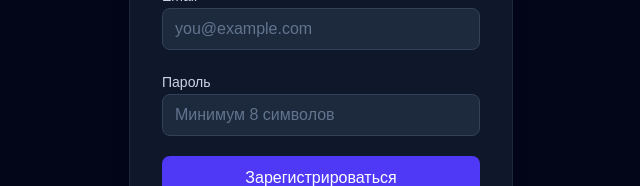
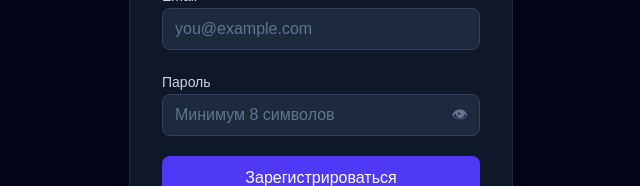
Before and after one commit to whyalohadance/habit-graph, a Next.js app: page /register in a window 1280 px wide. Shown: the part 369-555 px from the top of the page, without its empty margins (319-959 px from the left). Built offline with nearby package versions, Linux system fonts and the light colour scheme.

Commit message:
Add password visibility toggle and inline validation to auth forms

```diff
--- a/app/login/page.tsx
+++ b/app/login/page.tsx
@@ -11,6 +11,7 @@ export default function LoginPage() {
   const [password, setPassword] = useState("");
   const [error, setError] = useState("");
   const [loading, setLoading] = useState(false);
+  const [showPassword, setShowPassword] = useState(false);
 
   const handleSubmit = async (e: React.FormEvent) => {
     e.preventDefault();
@@ -64,20 +65,30 @@ export default function LoginPage() {
 
         <div className="space-y-1">
           <label className="text-sm font-medium text-slate-300">Пароль</label>
+          <div className="relative">
             <input
-            type="password"
+              type={showPassword ? "text" : "password"}
               placeholder="••••••••"
               required
               value={password}
               onChange={(e) => setPassword(e.target.value)}
-            className="w-full rounded-lg border border-slate-700 bg-slate-800 px-3 py-2 text-white placeholder-slate-500 outline-none focus:border-indigo-500 focus:ring-1 focus:ring-indigo-500"
+              className="w-full rounded-lg border border-slate-700 bg-slate-800 px-3 py-2 pr-10 text-white placeholder-slate-500 outline-none focus:border-indigo-500 focus:ring-1 focus:ring-indigo-500"
             />
+            <button
+              type="button"
+              onClick={() => setShowPassword(!showPassword)}
+              className="absolute right-3 top-1/2 -translate-y-1/2 text-slate-500 hover:text-slate-300"
+              tabIndex={-1}
+            >
+              {showPassword ? "🙈" : "👁"}
+            </button>
+          </div>
         </div>
 
         <button
           type="submit"
           disabled={loading}
-          className="w-full rounded-lg bg-indigo-600 py-2.5 font-medium text-white transition hover:bg-indigo-500 disabled:opacity-50"
+          className="w-full rounded-lg bg-indigo-600 py-2.5 font-medium text-white transition hover:bg-indigo-500 disabled:cursor-not-allowed disabled:opacity-50"
         >
           {loading ? "Входим..." : "Войти"}
         </button>
--- a/app/register/page.tsx
+++ b/app/register/page.tsx
@@ -11,18 +11,32 @@ export default function RegisterPage() {
   const [name, setName] = useState("");
   const [error, setError] = useState("");
   const [loading, setLoading] = useState(false);
+  const [showPassword, setShowPassword] = useState(false);
+
+  const passwordTooShort = password.length > 0 && password.length < 8;
+  const emailInvalid =
+    email.length > 0 && !/^[^\s@]+@[^\s@]+\.[^\s@]+$/.test(email);
+
+  const canSubmit =
+    email.length > 0 &&
+    password.length >= 8 &&
+    !emailInvalid;
 
   const handleSubmit = async (e: React.FormEvent) => {
     e.preventDefault();
     setError("");
+
+    if (!canSubmit) {
+      setError("Проверь email и пароль (минимум 8 символов)");
+      return;
+    }
+
     setLoading(true);
-
     const res = await fetch("/api/register", {
       method: "POST",
       headers: { "Content-Type": "application/json" },
       body: JSON.stringify({ email, password, name }),
     });
-
     setLoading(false);
 
     if (!res.ok) {
@@ -72,26 +86,52 @@ export default function RegisterPage() {
             required
             value={email}
             onChange={(e) => setEmail(e.target.value)}
-            className="w-full rounded-lg border border-slate-700 bg-slate-800 px-3 py-2 text-white placeholder-slate-500 outline-none focus:border-indigo-500 focus:ring-1 focus:ring-indigo-500"
+            className={`w-full rounded-lg border bg-slate-800 px-3 py-2 text-white placeholder-slate-500 outline-none focus:ring-1 ${
+              emailInvalid
+                ? "border-red-500/50 focus:border-red-500 focus:ring-red-500"
+                : "border-slate-700 focus:border-indigo-500 focus:ring-indigo-500"
+            }`}
           />
+          {emailInvalid && (
+            <p className="text-xs text-red-400">Похоже, email введён неверно</p>
+          )}
         </div>
 
         <div className="space-y-1">
           <label className="text-sm font-medium text-slate-300">Пароль</label>
+          <div className="relative">
             <input
-            type="password"
+              type={showPassword ? "text" : "password"}
               placeholder="Минимум 8 символов"
               required
               value={password}
               onChange={(e) => setPassword(e.target.value)}
-            className="w-full rounded-lg border border-slate-700 bg-slate-800 px-3 py-2 text-white placeholder-slate-500 outline-none focus:border-indigo-500 focus:ring-1 focus:ring-indigo-500"
+              className={`w-full rounded-lg border bg-slate-800 px-3 py-2 pr-10 text-white placeholder-slate-500 outline-none focus:ring-1 ${
+                passwordTooShort
+                  ? "border-red-500/50 focus:border-red-500 focus:ring-red-500"
+                  : "border-slate-700 focus:border-indigo-500 focus:ring-indigo-500"
+              }`}
             />
+            <button
+              type="button"
+              onClick={() => setShowPassword(!showPassword)}
+              className="absolute right-3 top-1/2 -translate-y-1/2 text-slate-500 hover:text-slate-300"
+              tabIndex={-1}
+            >
+              {showPassword ? "🙈" : "👁"}
+            </button>
+          </div>
+          {passwordTooShort && (
+            <p className="text-xs text-red-400">
+              Ещё {8 - password.length} символ(ов) до минимума
+            </p>
+          )}
         </div>
 
         <button
           type="submit"
           disabled={loading}
-          className="w-full rounded-lg bg-indigo-600 py-2.5 font-medium text-white transition hover:bg-indigo-500 disabled:opacity-50"
+          className="w-full rounded-lg bg-indigo-600 py-2.5 font-medium text-white transition hover:bg-indigo-500 disabled:cursor-not-allowed disabled:opacity-50"
         >
           {loading ? "Создаём аккаунт..." : "Зарегистрироваться"}
         </button>
```
Lines whose indentation alone changed are shown as unchanged.
